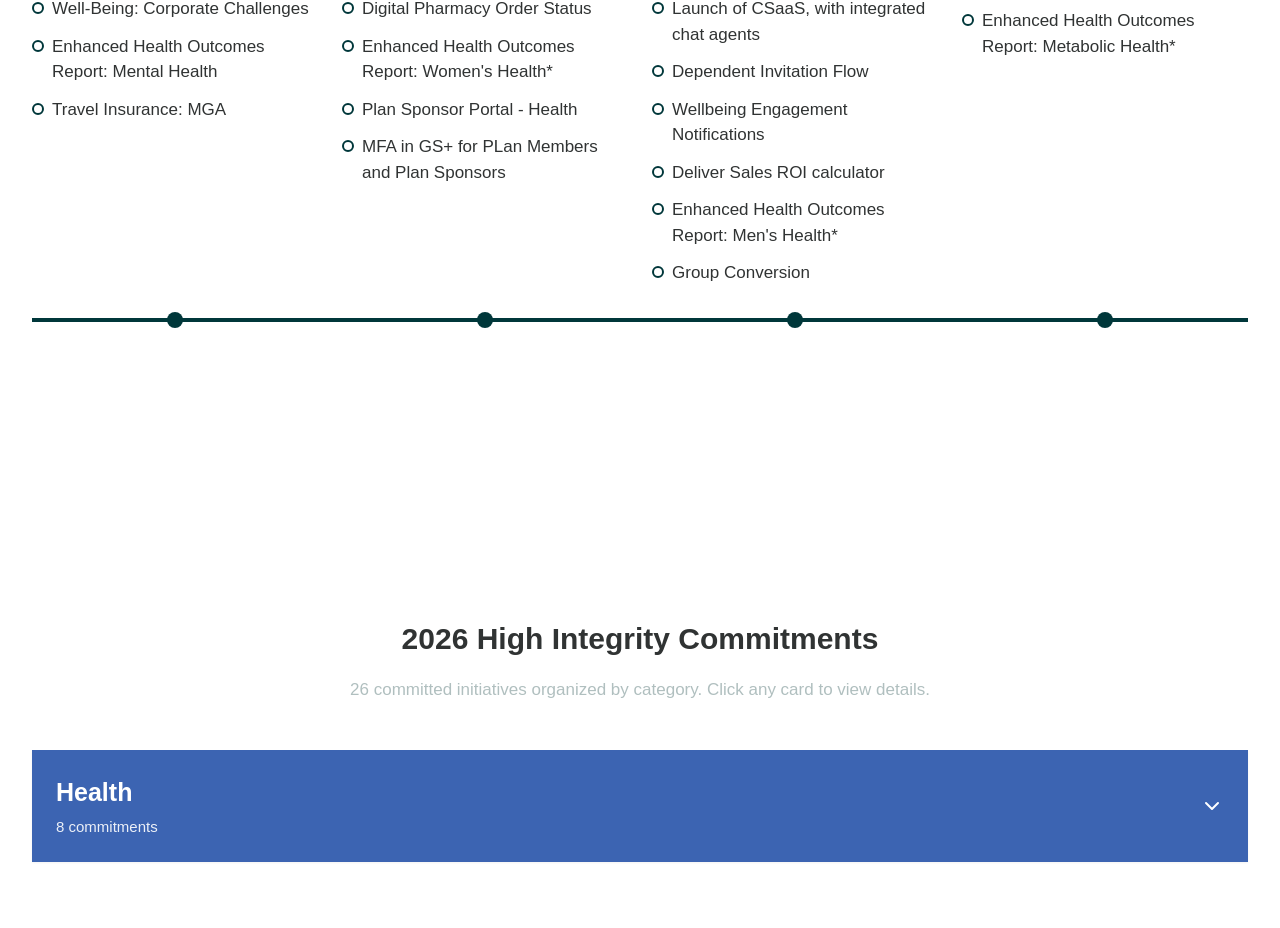
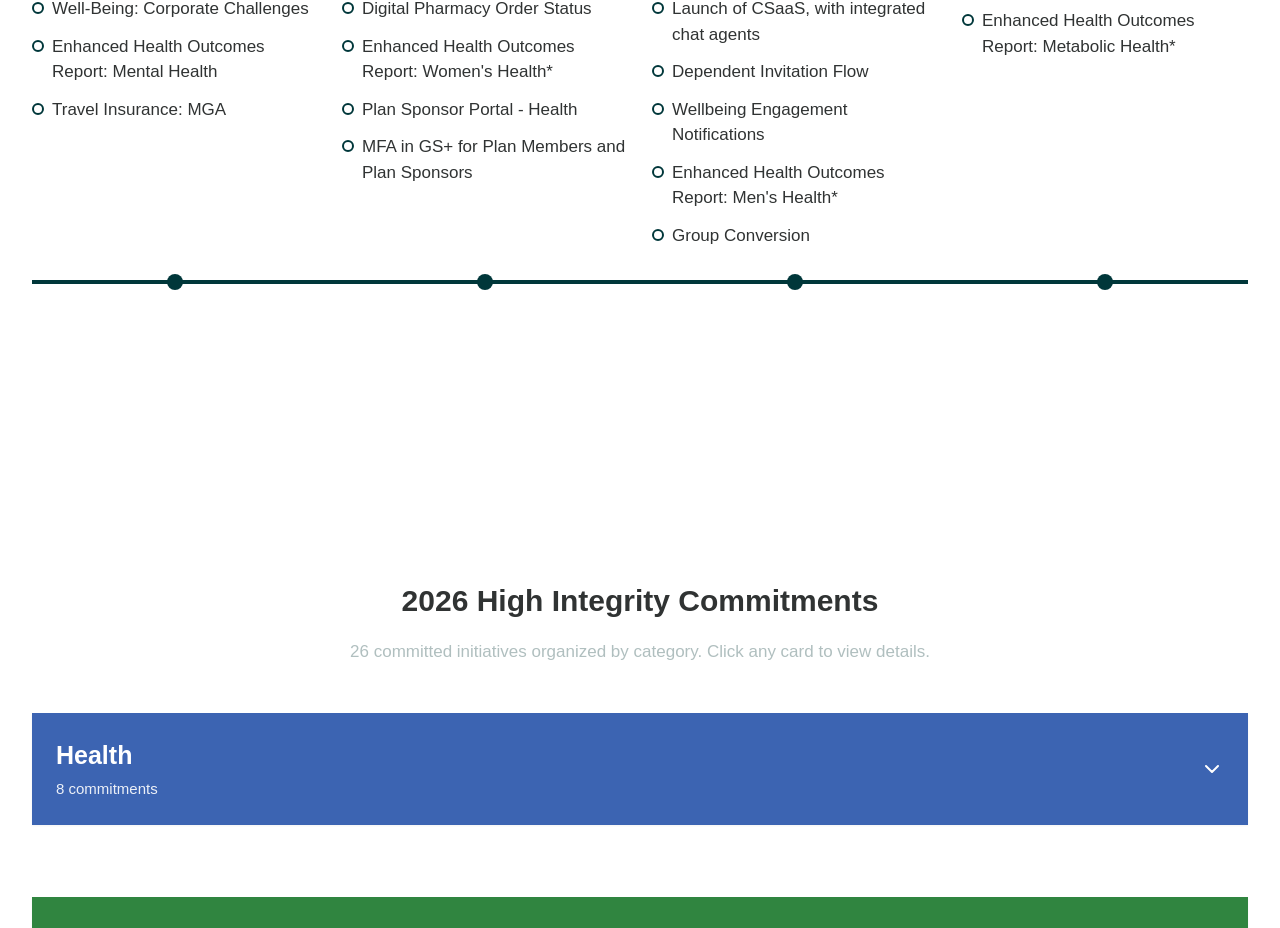
Before and after one commit to carolineplancke/2026ProdRoadmap, a React (Vite) app: page / in a window 1280 px wide. Shown: the part 2790-3718 px from the top of the page. Built offline with nearby package versions, Linux system fonts and the light colour scheme.

Commit message:
remove sales roi calculator from roadmap

```diff
--- a/src/app/components/FiveYearRoadmap.tsx
+++ b/src/app/components/FiveYearRoadmap.tsx
@@ -43,7 +43,7 @@ export function FiveYearRoadmap() {
             <TimelineItem text="Digital Pharmacy Order Status" />
             <TimelineItem text="Enhanced Health Outcomes Report: Women's Health*" />
             <TimelineItem text="Plan Sponsor Portal - Health" />
-            <TimelineItem text="MFA in GS+ for PLan Members and Plan Sponsors" />
+            <TimelineItem text="MFA in GS+ for Plan Members and Plan Sponsors" />
           </div>
         </div>
 
@@ -65,7 +65,6 @@ export function FiveYearRoadmap() {
             <TimelineItem text="Launch of CSaaS, with integrated chat agents" />
             <TimelineItem text="Dependent Invitation Flow" />
             <TimelineItem text="Wellbeing Engagement Notifications" />
-            <TimelineItem text="Deliver Sales ROI calculator" />
             <TimelineItem text="Enhanced Health Outcomes Report: Men's Health*" />
             <TimelineItem text="Group Conversion" />
           </div>
```
